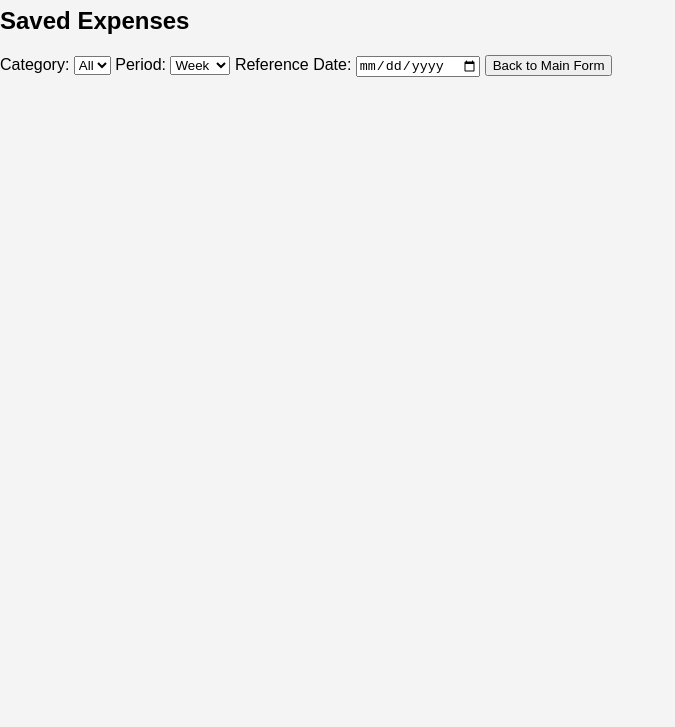
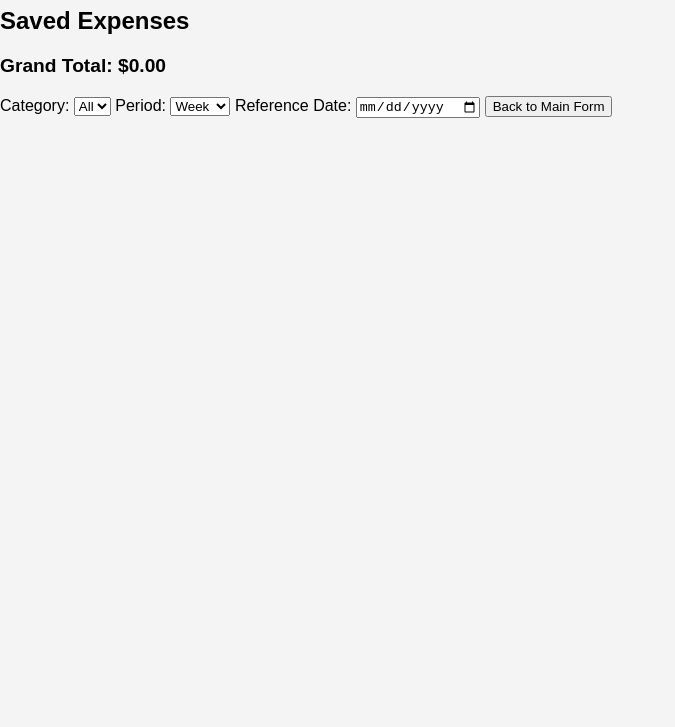
Before and after one commit to chuckz1/Weekly-Budget-Website, a plain HTML site: page charts/index.html in a window 1280 px wide. Shown: the part 73-800 px from the top of the page, without its empty margins (0-675 px from the left). Drawn offline with nearby package versions, Linux system fonts and the light colour scheme.

Commit message:
added grand total

```diff
--- a/charts/charts.js
+++ b/charts/charts.js
@@ -24,6 +24,12 @@ document.addEventListener("DOMContentLoaded", function () {
 		var filtered = window.filterByCategory(allExpenses, category);
 		filtered = window.filterByPeriod(filtered, period, refDate);
 		renderList(filtered);
+		// Also update grand total in case chart is not visible
+		var grandTotalElem = document.getElementById("grand-total");
+		var grandTotal = filtered.reduce(function (sum, exp) {
+			return sum + (parseFloat(exp.amount) || 0);
+		}, 0);
+		if (grandTotalElem) grandTotalElem.textContent = grandTotal.toFixed(2);
 		if (window.renderCharts) window.renderCharts(filtered);
 	}
 
--- a/charts/index.html
+++ b/charts/index.html
@@ -13,6 +13,9 @@
 		<h1>Expense Charts</h1>
 		<div id="charts-content">
 			<h2>Saved Expenses</h2>
+			<div class="grand-total" style="margin-bottom:1em; font-weight:bold; font-size:1.2em;">
+				Grand Total: $<span id="grand-total">0.00</span>
+			</div>
 			<div class="filters">
 				<label for="category-filter">Category:</label>
 				<select id="category-filter">
```
